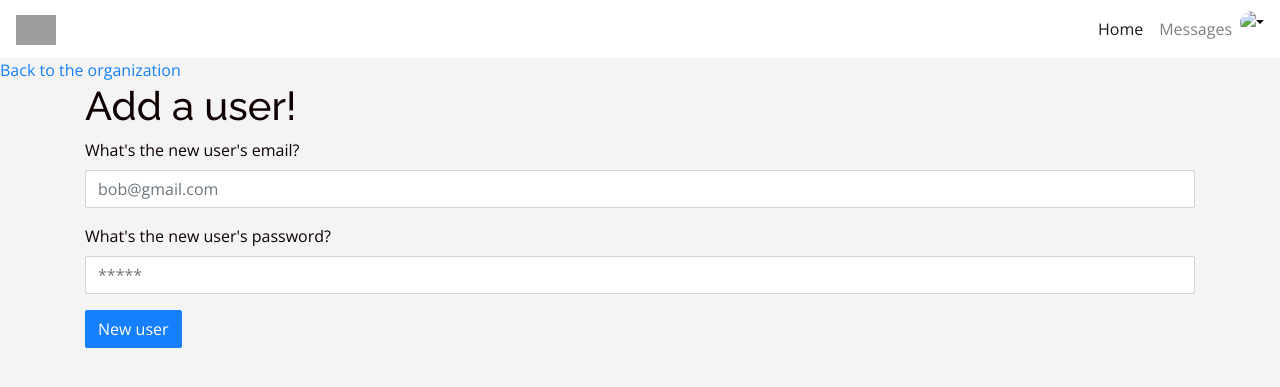
After one commit to simlf/surelytic, a Rails app: page /users/new in a window 1280 px wide. The commit adds this page. Shown: the top 387 px of the page. Run offline with Rails 7, Linux system fonts and the light colour scheme; a user stored in the database is signed in; style sheets or scripts are compiled from the project's sources; some libraries are stand-ins or nearby versions; grey boxes are pictures that could not be loaded.

Commit message:
admin add user

```diff
--- a/app/controllers/organizations_controller.rb
+++ b/app/controllers/organizations_controller.rb
@@ -1,6 +1,8 @@
 class OrganizationsController < ApplicationController
   def show
     @organization = current_user.organization
+    @users = current_user.organization.users
     @projects = current_user.projects
   end
+
 end
--- /dev/null
+++ b/app/controllers/users_controller.rb
@@ -0,0 +1,24 @@
+class UsersController < ApplicationController
+
+  def new
+    @user = User.new
+  end
+
+  def create
+    @user = current_user.organization.users.new(user_params)
+    @user.organization = current_user.organization
+
+    if @user.save
+      redirect_to organization_path(@organization)
+    else
+      render new
+    end
+  end
+
+  private
+
+  def user_params
+    params.require(:organization).permit(:email, :password)
+  end
+
+end
--- a/app/views/organizations/show.html.erb
+++ b/app/views/organizations/show.html.erb
@@ -22,7 +22,8 @@
         <%= user.email %>
       </p>
     <% end%>
-    <button>Add new user</button>
+    <div class="btn btn-primary"><%= link_to "Add a new user", new_user_path %>
+    </div>
 
   <br><br><br>
   <h2>Projects</h2>
--- /dev/null
+++ b/app/views/users/new.html.erb
@@ -0,0 +1,13 @@
+<%= link_to "Back to the organization", organization_path %>
+<div class="container">
+
+  <h1>Add a user!</h1>
+
+  <%= simple_form_for(@user) do |f| %>
+    <%= f.input :email, placeholder: 'bob@gmail.com', :label => "What's the new user's email?" %>
+    <%= f.input :password, placeholder: '*****', :label => "What's the new user's password?" %>
+
+    <%= f.button :submit, 'New user', class: 'btn btn-primary' %>
+  <% end %>
+  </div>
+</div>
--- a/config/routes.rb
+++ b/config/routes.rb
@@ -4,8 +4,11 @@ Rails.application.routes.draw do
   # For details on the DSL available within this file, see http://guides.rubyonrails.org/routing.html
   resource :organization, only: [:show] # opt. :edit, :update
 
+  resources :users, only: [:new, :create]
+
+
   resources :projects, only: [:show, :new, :create] do # opt. :index, :edit, :update // :destroy
-    resources :tests, only: [:show, :new, :create, :edit, :update] # opt. :edit, :update // :destroy
+    resources :tests, only: [:show, :new, :create, :edit, :update] # opt. // :destroy
   end
 # .opt
 # resource :profile, only: [:show, :edit, :update]
```
